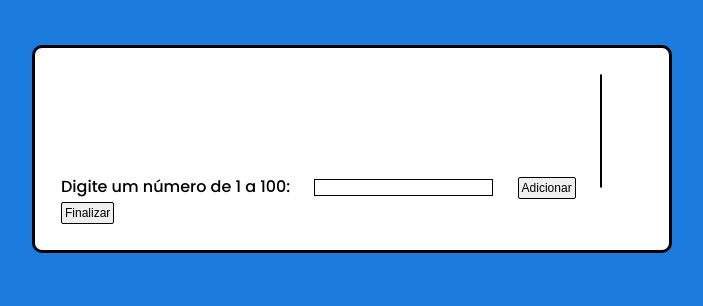
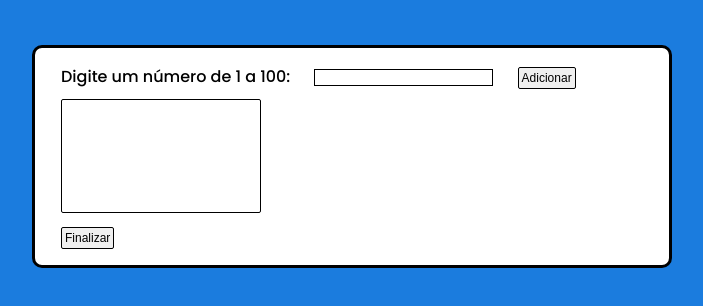
Before and after one commit to AlexeiGH596/analisador_numeros, a plain HTML site: page index.html in a window 1280 px wide. Shown: the part 88-394 px from the top of the page, without its empty margins (288-991 px from the left). Drawn offline with Linux system fonts and the light colour scheme.

Commit message:
Bug Js resolvido

```diff
--- a/Scripts JS/script.js
+++ b/Scripts JS/script.js
@@ -3,17 +3,17 @@ document.addEventListener(`DOMContentLoaded`, function () {
     let botao_adicionar = document.getElementsByClassName(`botao`)[0]
     let lista = document.getElementsByClassName(`lista`)[0]
     let botao_finalizar = document.getElementsByClassName(`botao`)[1]
-    let saida0 = document.getElementsByTagName(`p`)[0]
     let saida1 = document.getElementsByTagName(`p`)[1]
     let saida2 = document.getElementsByTagName(`p`)[2]
     let saida3 = document.getElementsByTagName(`p`)[3]
     let saida4 = document.getElementsByTagName(`p`)[4]
     let saida5 = document.getElementsByTagName(`p`)[5]
     let saida6 = document.getElementsByTagName(`p`)[6]
+    let saida7 = document.getElementsByTagName(`p`)[7]
     let vetor = []
 
     botao_adicionar.addEventListener(`click`, adicionar)
     function adicionar() {
-        saida0.innerHTML = `Carro`;
+
     }
 })
--- a/Styles CSS/style.css
+++ b/Styles CSS/style.css
@@ -34,6 +34,7 @@ main {
     background-color: #FFF;
     font-family: var(--fonte_paragrafos);
     font-weight: 500;
+    width: 50vw;
     max-width: 50vw;
     padding: 1em;
     border: 3px solid #000;
@@ -69,13 +70,13 @@ main>p {
 }
 
 .lista {
-    max-width: 150px;
+    width: 200px;
+    max-width: 200px;
     border: 1px solid #000;
-    margin: 10px;
+    margin: 10px 10px;
 }
 
 section>p {
     text-align: center;
     display: block;
-    margin-top: 10px;
 }
```
